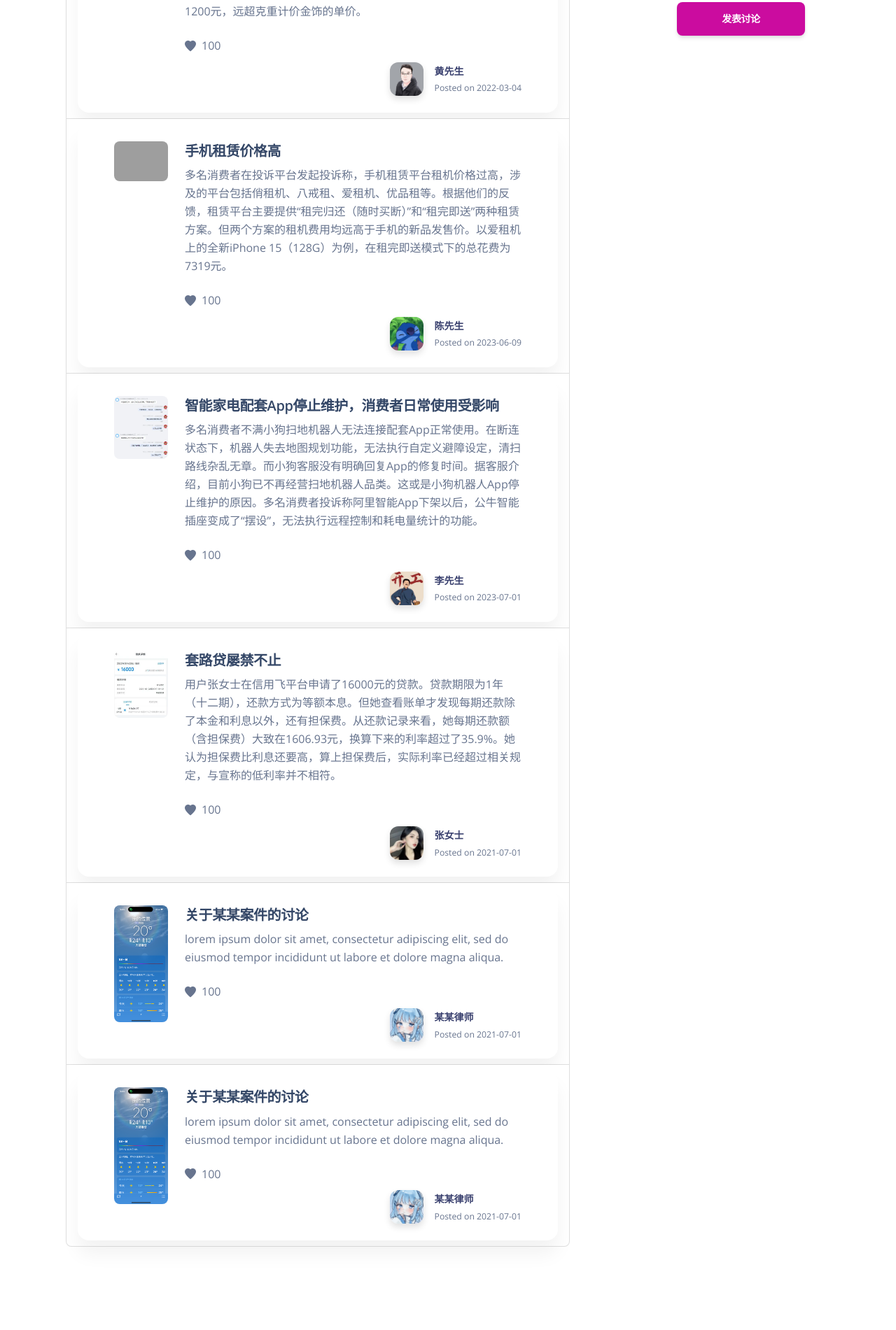
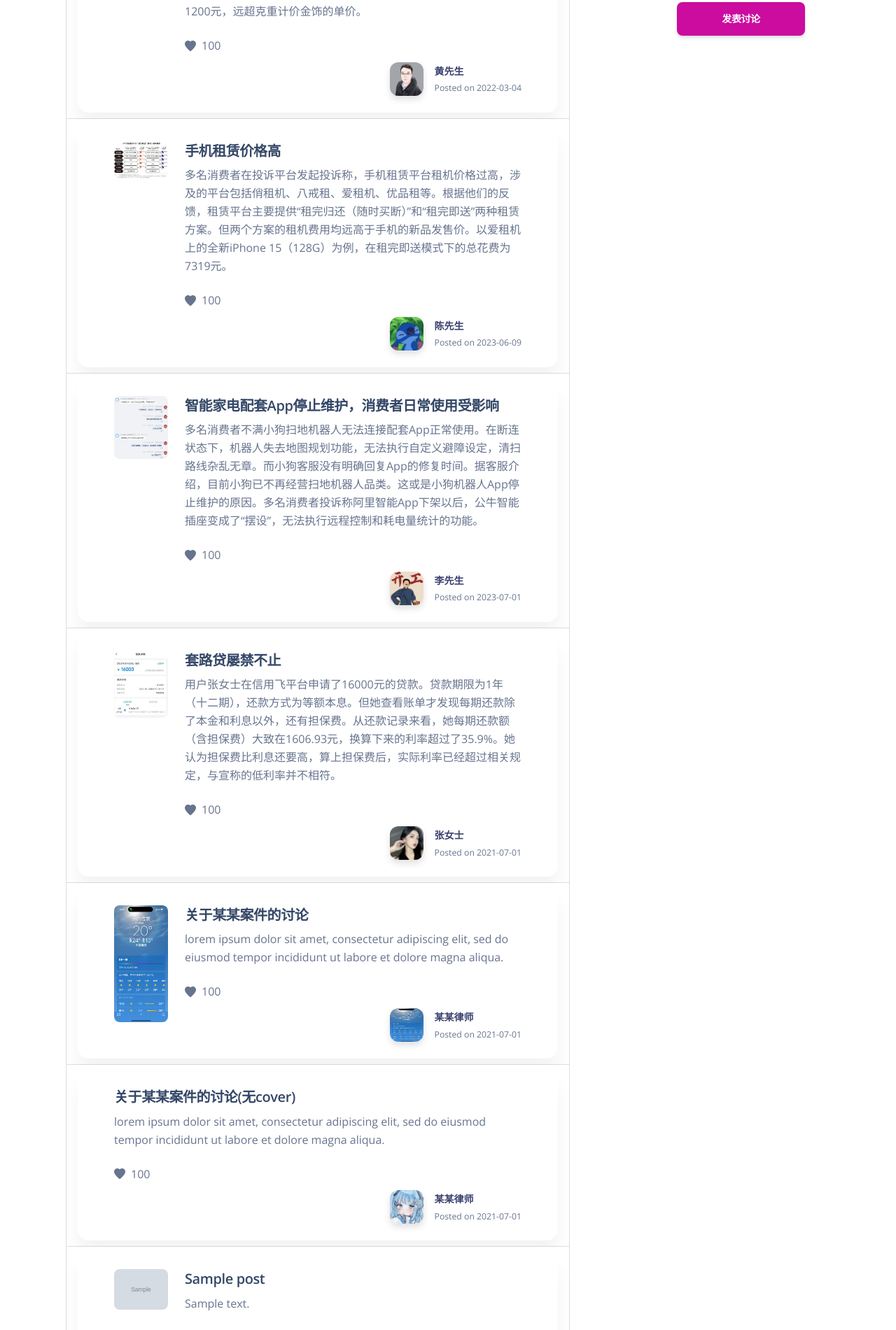
Before and after one commit to Aliancn/Prepaid-dispute-resolution-platform, a Django app: page /successful-cases/1/ in a window 1280 px wide. Shown: the part 365-2266 px from the top of the page at 70% size. Run offline with Django 4.2, Linux system fonts and the light colour scheme; tables that the repository leaves empty hold one stand-in row (values such as "Sample post"); grey boxes marked "Sample" are stand-in pictures; some libraries are stand-ins or nearby versions; grey boxes are pictures that could not be loaded.

Commit message:
修改了post页面的样式，正常展示无封面的文章 修改了图片的url方法

```diff
--- a/core/settings.py
+++ b/core/settings.py
@@ -67,7 +67,7 @@ INSTALLED_APPS = [
 
 # media
 MEDIA_ROOT = os.path.join(BASE_DIR, 'media')
-MEDIA_URL = os.path.join(BASE_DIR, 'media/')
+MEDIA_URL = '/media/'
 
 MIDDLEWARE = [
     "django.middleware.security.SecurityMiddleware",
@@ -95,6 +95,7 @@ TEMPLATES = [
                 "django.template.context_processors.request",
                 "django.contrib.auth.context_processors.auth",
                 "django.contrib.messages.context_processors.messages",
+                "django.template.context_processors.media",
             ],
         },
     },
--- a/core/urls.py
+++ b/core/urls.py
@@ -15,10 +15,12 @@ Including another URLconf
 """
 from django.contrib import admin
 from django.urls import include, path
+from django.conf import settings
+from django.conf.urls.static import static
 
 urlpatterns = [
     path('', include('home.urls')),
     path("admin/", admin.site.urls),
     # path("", include('theme_soft_design.urls'))
     path("", include('base.urls'))
-]
+] + static(settings.MEDIA_URL, document_root=settings.MEDIA_ROOT)
--- a/home/templates/pages/successful-cases.html
+++ b/home/templates/pages/successful-cases.html
@@ -41,10 +41,12 @@
                     <li class="list-group-item">
                       <div class="card">
                         <div class="card-body pt-2 mx-3 mt-3 position-relative z-index-0 row">
+                          {% if item.cover %}
                             <div class="col-2">
-                            <a href="{% url 'post-details' item.post_id %}" class="d-block"><img src="{{ item.cover }}" class="img-fluid border-radius-md" /></a>
+                              <a href="{% url 'post-details' item.post_id %}" class="d-block"><img src=" {{ item.cover }}" class="img-fluid border-radius-md" /></a>
                             </div>
-                          <div class="col-10">
+                          {% endif %}
+                          <div class="col">
                             <a href="{% url 'post-details' item.post_id %}" class="card-title h5 d-block text-darker">{{ item.title }}</a>
                             <p class="card-description mb-4">{{ item.content }}</p>
                             <div class="d-flex align-items-center">
@@ -74,9 +76,11 @@
                     <li class="list-group-item">
                       <div class="card">
                         <div class="card-body pt-2 mx-3 mt-3 position-relative z-index-0 row">
+                          {% if item.cover %}
                             <div class="col-2">
-                            <a href="javascript:;" class="d-block"><img src="{{ item.cover }}" class="img-fluid border-radius-md" /></a>
+                              <a href="{% url 'post-details' item.post_id %}" class="d-block"><img src=" {{ item.cover }}" class="img-fluid border-radius-md" /></a>
                             </div>
+                          {% endif %}
                           <div class="col-10">
                             <a href="javascript:;" class="card-title h5 d-block text-darker">{{ item.title }}</a>
                             <p class="card-description mb-4">{{ item.content }}</p>
@@ -107,9 +111,11 @@
                     <li class="list-group-item">
                       <div class="card">
                         <div class="card-body pt-2 mx-3 mt-3 position-relative z-index-0 row">
+                          {% if item.cover %}
                             <div class="col-2">
-                            <a href="javascript:;" class="d-block"><img src="{{ item.cover }}" class="img-fluid border-radius-md" /></a>
+                              <a href="{% url 'post-details' item.post_id %}" class="d-block"><img src=" {{ item.cover }}" class="img-fluid border-radius-md" /></a>
                             </div>
+                          {% endif %}
                           <div class="col-10">
                             <a href="javascript:;" class="card-title h5 d-block text-darker">{{ item.title }}</a>
                             <p class="card-description mb-4">{{ item.content }}</p>
--- a/home/views.py
+++ b/home/views.py
@@ -124,71 +124,91 @@ def postCaseDetails(request, post_id=0):
 
 def successfulCases(request, page_id=1):
     # 社区展示
+
+    discussion_sample = [
+        {
+            'post_id': 0,
+            'cover': '/media/static/images/covers/1.png',
+            'title': '一口价黄金套路多',
+            'content': '多名消费者向消费者报道反映称一口价黄金存在销售套路，涉及的品牌包括老凤祥、周六福、中国黄金等。他们普遍提及，购买一口价黄金时导购并未如实告知产品克重，而且导购有意回避消费者追询重量和称重的环节。后续消费者称重后才发现每克黄金的单价在800元至1200元，远超克重计价金饰的单价。',
+            'avatar': '/media/static/images/avatar/1.png',
+            'username': '黄先生',
+            'date': '2022-03-04',
+            'like': '100'
+        },
+        {
+            'post_id': 2,
+            'cover': '/media/static/images/covers/2.png',
+            'title': '手机租赁价格高',
+            'content': '多名消费者在投诉平台发起投诉称，手机租赁平台租机价格过高，涉及的平台包括俏租机、八戒租、爱租机、优品租等。根据他们的反馈，租赁平台主要提供“租完归还（随时买断）”和“租完即送”两种租赁方案。但两个方案的租机费用均远高于手机的新品发售价。以爱租机上的全新iPhone 15（128G）为例，在租完即送模式下的总花费为7319元。',
+            'avatar': '/media/static/images/avatar/2.png',
+            'username': '陈先生',
+            'date': '2023-06-09',
+            'like': '100'
+        },
+        {
+            'post_id': 3,
+            'cover': '/media/static/images/covers/3.png',
+            'title': '智能家电配套App停止维护，消费者日常使用受影响',
+            'content': '多名消费者不满小狗扫地机器人无法连接配套App正常使用。在断连状态下，机器人失去地图规划功能，无法执行自定义避障设定，清扫路线杂乱无章。而小狗客服没有明确回复App的修复时间。据客服介绍，目前小狗已不再经营扫地机器人品类。这或是小狗机器人App停止维护的原因。多名消费者投诉称阿里智能App下架以后，公牛智能插座变成了“摆设”，无法执行远程控制和耗电量统计的功能。',
+            'avatar': '/media/static/images/avatar/3.png',
+            'username': '李先生',
+            'date': '2023-07-01',
+            'like': '100'
+        },
+        {
+            'post_id': 4,
+            'cover': '/media/static/images/covers/4.png',
+            'title': '套路贷屡禁不止',
+            'content': '用户张女士在信用飞平台申请了16000元的贷款。贷款期限为1年（十二期），还款方式为等额本息。但她查看账单才发现每期还款除了本金和利息以外，还有担保费。从还款记录来看，她每期还款额（含担保费）大致在1606.93元，换算下来的利率超过了35.9%。她认为担保费比利息还要高，算上担保费后，实际利率已经超过相关规定，与宣称的低利率并不相符。',
+            'avatar': '/media/static/images/avatar/4.png',
+            'username': '张女士',
+            'date': '2021-07-01',
+            'like': '100'
+        },
+        {
+            'post_id': 5,
+            'cover': '/media/static/images/covers/IMG_C95ABA542BE4-1.jpeg',
+            'title': '关于某某案件的讨论',
+            'content': 'lorem ipsum dolor sit amet, consectetur adipiscing elit, sed do eiusmod tempor incididunt ut labore et dolore magna aliqua.',
+            'avatar': '/media/static/images/covers/IMG_C95ABA542BE4-1.jpeg',
+            'username': '某某律师',
+            'date': '2021-07-01',
+            'like': '100'
+        },
+        {
+            'post_id': 6,
+            'cover': '',
+            'title': '关于某某案件的讨论(无cover)',
+            'content': 'lorem ipsum dolor sit amet, consectetur adipiscing elit, sed do eiusmod tempor incididunt ut labore et dolore magna aliqua.',
+            'avatar': '/media/static/images/avatar/avt.jpg',
+            'username': '某某律师',
+            'date': '2021-07-01',
+            'like': '100'
+        }
+    ]
+    # 读取post
+    discussion = []
+    postall = Post.objects.all()
+    for post in postall:
+        userinfo = UserInfo.objects.filter(user=post.user.id).first()
+        discussion.append({
+            'post_id': post.id,
+            'cover': post.cover.url if post.cover else '',
+            'title': post.title,
+            'content':  post.content,
+            'avatar': userinfo.avatar.url if userinfo.avatar else '',
+            'username': userinfo.user.username,
+            'date': post.post_time,
+            'like': post.like
+        })
+
+    discussion_sample = discussion_sample + discussion
+
     context = {
         'segment': 'successful-cases',
-        'page_id': page_id,  # 1: 最热 2: 最新 3: 点赞
-        'discussion': [
-            {
-                'post_id': 0,
-                'cover': '/static/images/case-cover/1.png',
-                'title': '一口价黄金套路多',
-                'content': '多名消费者向消费者报道反映称一口价黄金存在销售套路，涉及的品牌包括老凤祥、周六福、中国黄金等。他们普遍提及，购买一口价黄金时导购并未如实告知产品克重，而且导购有意回避消费者追询重量和称重的环节。后续消费者称重后才发现每克黄金的单价在800元至1200元，远超克重计价金饰的单价。',
-                'avatar': '/static/images/avatar/1.png',
-                'username': '黄先生',
-                'date': '2022-03-04',
-                'like': '100'
-            },
-            {
-                'post_id': 2,
-                'cover': '/static/images/case-cover/2.png',
-                'title': '手机租赁价格高',
-                'content': '多名消费者在投诉平台发起投诉称，手机租赁平台租机价格过高，涉及的平台包括俏租机、八戒租、爱租机、优品租等。根据他们的反馈，租赁平台主要提供“租完归还（随时买断）”和“租完即送”两种租赁方案。但两个方案的租机费用均远高于手机的新品发售价。以爱租机上的全新iPhone 15（128G）为例，在租完即送模式下的总花费为7319元。',
-                'avatar': '/static/images/avatar/2.png',
-                'username': '陈先生',
-                'date': '2023-06-09',
-                'like': '100'
-            },
-            {
-                'post_id': 3,
-                'cover': '/static/images/case-cover/3.png',
-                'title': '智能家电配套App停止维护，消费者日常使用受影响',
-                'content': '多名消费者不满小狗扫地机器人无法连接配套App正常使用。在断连状态下，机器人失去地图规划功能，无法执行自定义避障设定，清扫路线杂乱无章。而小狗客服没有明确回复App的修复时间。据客服介绍，目前小狗已不再经营扫地机器人品类。这或是小狗机器人App停止维护的原因。多名消费者投诉称阿里智能App下架以后，公牛智能插座变成了“摆设”，无法执行远程控制和耗电量统计的功能。',
-                'avatar': '/static/images/avatar/3.png',
-                'username': '李先生',
-                'date': '2023-07-01',
-                'like': '100'
-            },
-            {
-                'post_id': 4,
-                'cover': '/static/images/case-cover/4.png',
-                'title': '套路贷屡禁不止',
-                'content': '用户张女士在信用飞平台申请了16000元的贷款。贷款期限为1年（十二期），还款方式为等额本息。但她查看账单才发现每期还款除了本金和利息以外，还有担保费。从还款记录来看，她每期还款额（含担保费）大致在1606.93元，换算下来的利率超过了35.9%。她认为担保费比利息还要高，算上担保费后，实际利率已经超过相关规定，与宣称的低利率并不相符。',
-                'avatar': '/static/images/avatar/4.png',
-                'username': '张女士',
-                'date': '2021-07-01',
-                'like': '100'
-            },
-            {
-                'post_id': 5,
-                'cover': '/static/images/case-test.jpeg',
-                'title': '关于某某案件的讨论',
-                'content': 'lorem ipsum dolor sit amet, consectetur adipiscing elit, sed do eiusmod tempor incididunt ut labore et dolore magna aliqua.',
-                'avatar': '/static/images/avatar/avt.jpg',
-                'username': '某某律师',
-                'date': '2021-07-01',
-                'like': '100'
-            },
-            {
-                'post_id': 6,
-                'cover': '/static/images/case-test.jpeg',
-                'title': '关于某某案件的讨论',
-                'content': 'lorem ipsum dolor sit amet, consectetur adipiscing elit, sed do eiusmod tempor incididunt ut labore et dolore magna aliqua.',
-                'avatar': '/static/images/avatar/avt.jpg',
-                'username': '某某律师',
-                'date': '2021-07-01',
-                'like': '100'
-            }
-        ],
+        'page_id': page_id,
+        'discussion': discussion_sample,
 
     }
     return render(request, 'pages/successful-cases.html', context)
@@ -352,6 +372,8 @@ def test(request):
     return HttpResponse(res)
 
 # 案例库展示
+
+
 @login_required
 def documents(request):
     documents = Documents.objects.all()
```
Also changed, not shown: docs/DEBUG参数设置规范.md (added, +5 -0 lines), docs/图片文件存取规范.md (added, +2 -0 lines), media/static/images/avatar/1.png (renamed from static/images/avatar/1.png), media/static/images/avatar/2.png (renamed from static/images/avatar/2.png), media/static/images/avatar/3.png (renamed from static/images/avatar/3.png), media/static/images/avatar/4.png (renamed from static/images/avatar/4.png), media/static/images/avatar/avt_TdYukOF.jpg (renamed from static/images/avatar/avt_TdYukOF.jpg), media/static/images/covers/1.png (added), media/static/images/covers/13219537_170900410121_4.jpg (added), media/static/images/covers/2.png (added), media/static/images/covers/3.png (added), media/static/images/covers/4.png (added). Lines whose indentation alone changed are shown as unchanged.
